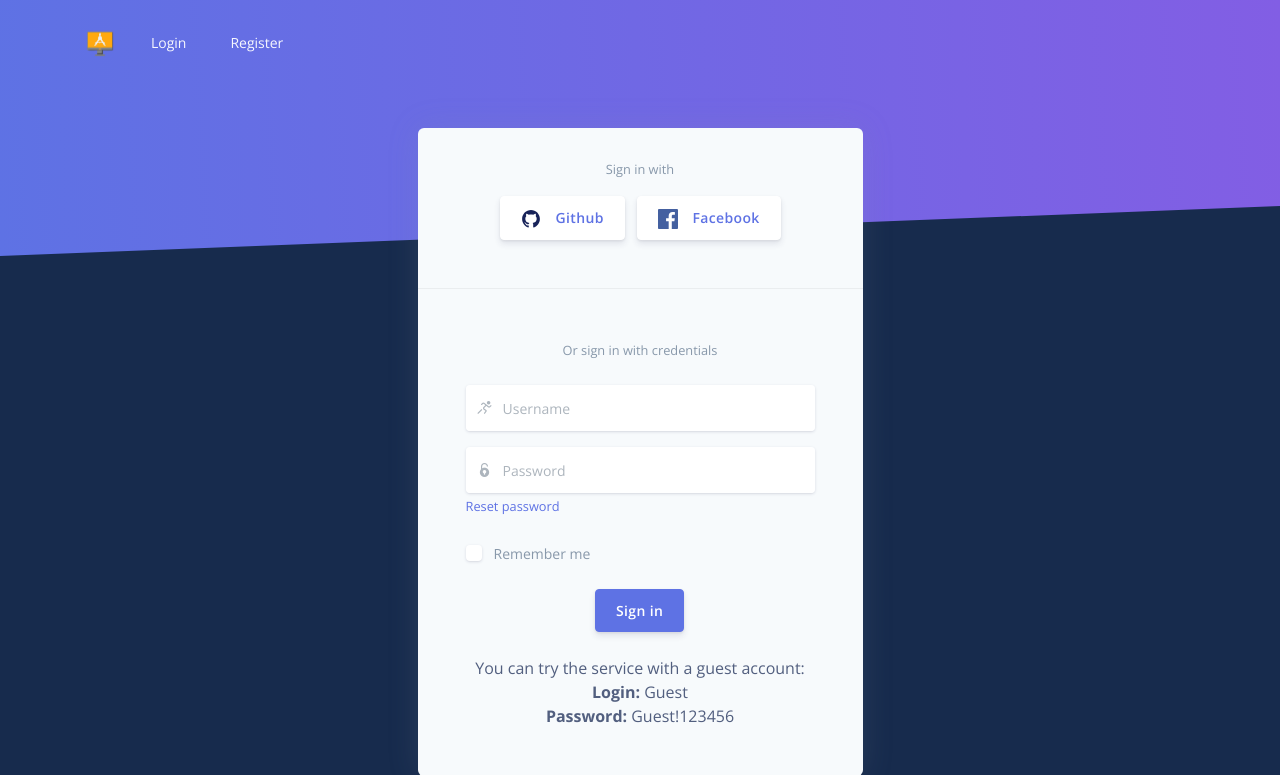
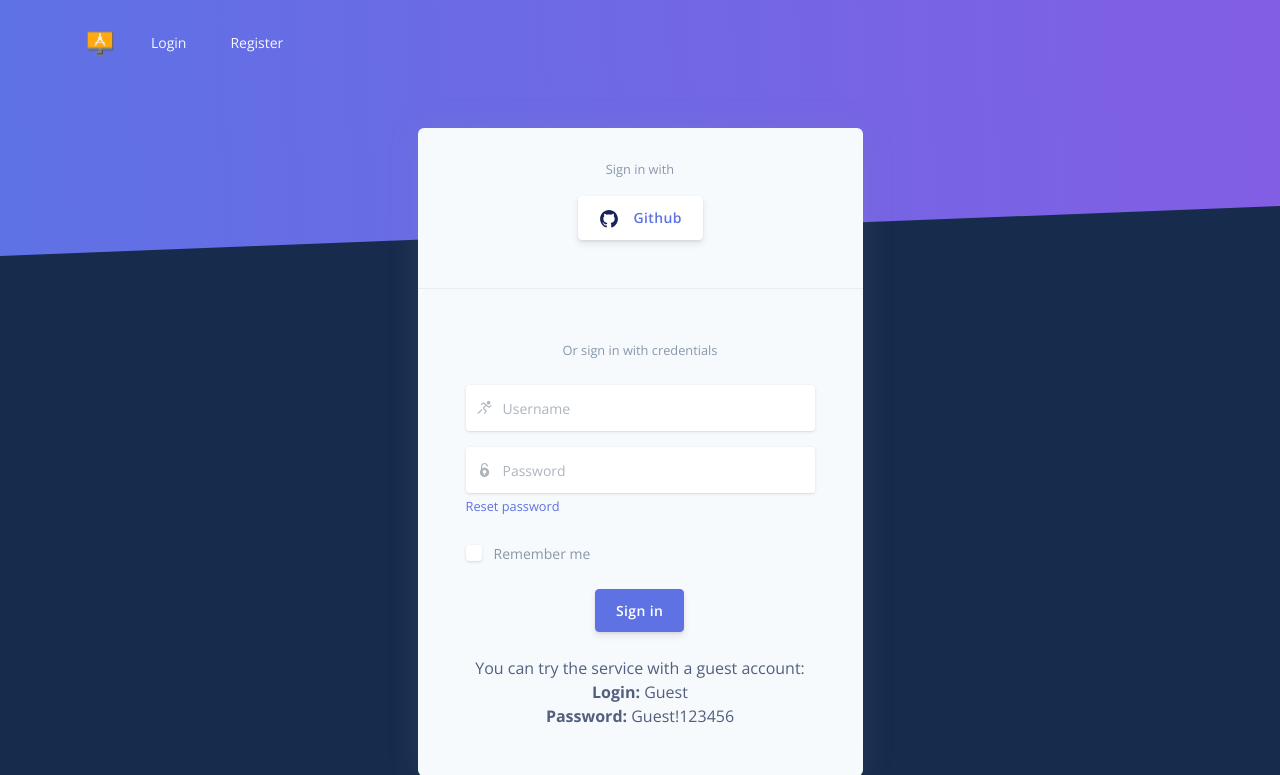
Before and after one commit to AlexGrytsai/ProjectManegerSystem, a Django app: page /accounts/login/ in a window 1280 px wide. Shown: the top 775 px of the page. Run offline with Django 5.2, Linux system fonts and the light colour scheme; parts of the project's set-up code (start-up, migrations or seed data) failed here and were passed over; some libraries are stand-ins or nearby versions.

Commit message:
Temporarily disabled Facebook login

```diff
--- a/templates/registration/login.html
+++ b/templates/registration/login.html
@@ -23,13 +23,13 @@
                     alt="Github logo"></span>
                 <span class="btn-inner--text">Github</span>
               </a>
-              <a href="{% url 'social:begin' 'facebook' %}"
-                 class="btn btn-neutral btn-icon">
-                <span class="btn-inner--icon"><img
-                    src="/static/img/icons/common/facebook.svg"
-                    alt="Google logo"></span>
-                <span class="btn-inner--text">Facebook</span>
-              </a>
+{#              <a href="{% url 'social:begin' 'facebook' %}"#}
+{#                 class="btn btn-neutral btn-icon">#}
+{#                <span class="btn-inner--icon"><img#}
+{#                    src="/static/img/icons/common/facebook.svg"#}
+{#                    alt="Google logo"></span>#}
+{#                <span class="btn-inner--text">Facebook</span>#}
+{#              </a>#}
             </div>
           </div>
           <div class="card-body px-lg-5 py-lg-5">
```
